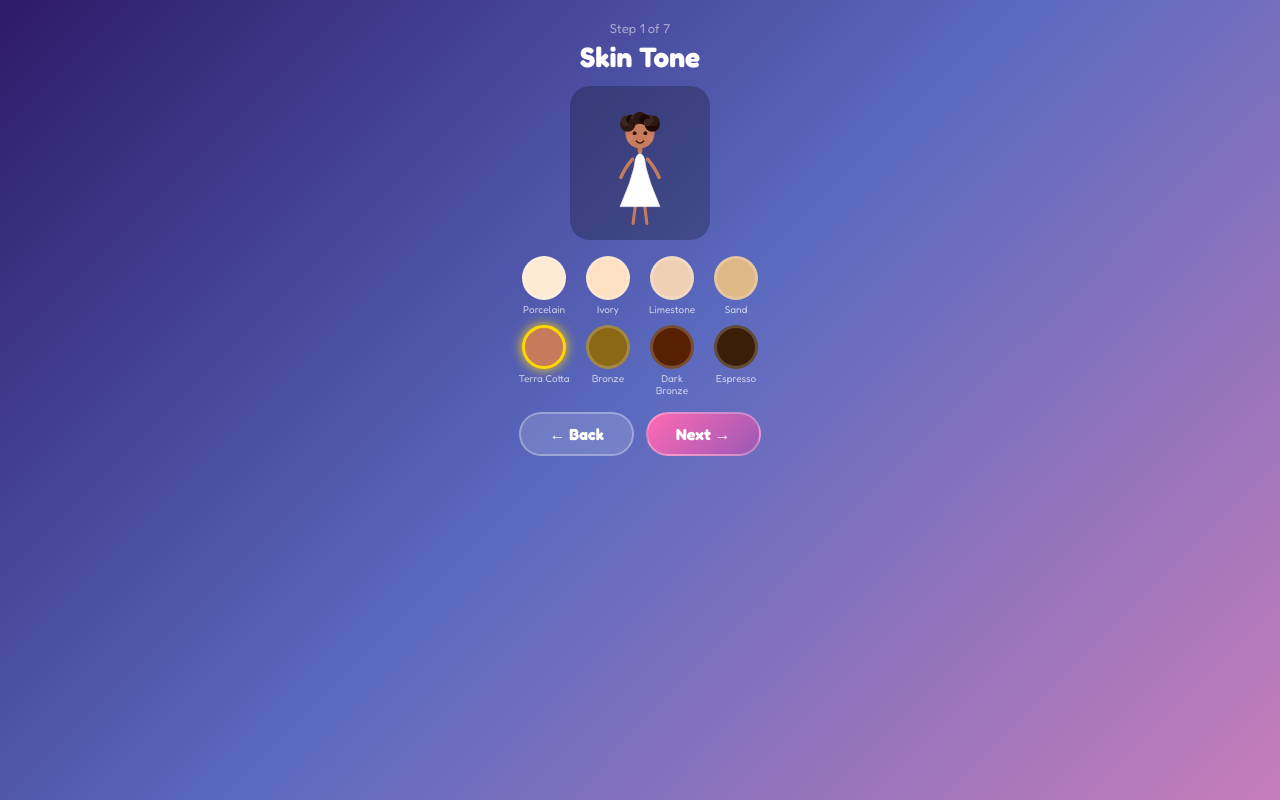
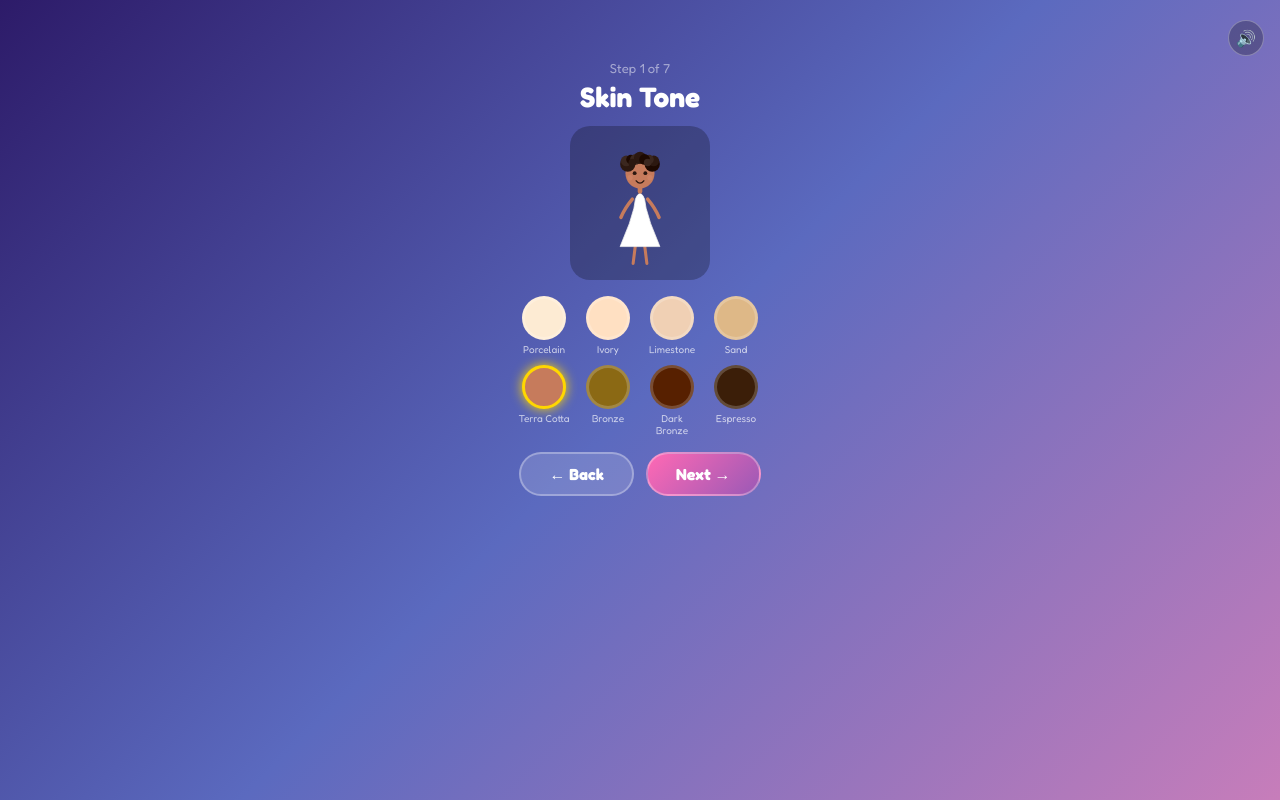
Before and after one commit to mfonofm/kind-emojis-battle, a React (Vite) app: page / in a window 1280 px wide. Both pictures are taken after a click on the button "2 Players 🎮". Built offline with nearby package versions, Linux system fonts and the light colour scheme.

Commit message:
add mute to character selection screen and update title font size

```diff
--- a/src/App.jsx
+++ b/src/App.jsx
@@ -356,7 +356,13 @@ const NAME_SECOND = [
   "Donut",
 ];
 
-function CharacterCreator({ onDone, onBack, playerNum = 1 }) {
+function CharacterCreator({
+  onDone,
+  onBack,
+  playerNum = 1,
+  soundMuted,
+  toggleMute,
+}) {
   const [config, setConfig] = useState({ ...DEFAULT_CONFIG });
   const [step, setStep] = useState(0);
   const [nameInput, setNameInput] = useState("");
@@ -442,6 +448,28 @@ function CharacterCreator({ onDone, onBack, playerNum = 1 }) {
     >
       <link href={FONT_LINK} rel="stylesheet" />
       <style>{GLOBAL_STYLES}</style>
+      {toggleMute && (
+        <div style={{ alignSelf: "flex-end", marginBottom: 4 }}>
+          <button
+            onClick={toggleMute}
+            style={{
+              width: 36,
+              height: 36,
+              borderRadius: "50%",
+              border: "1px solid rgba(255,255,255,0.3)",
+              background: "rgba(0,0,0,0.25)",
+              color: "#fff",
+              fontSize: 16,
+              cursor: "pointer",
+              display: "flex",
+              alignItems: "center",
+              justifyContent: "center",
+            }}
+          >
+            {soundMuted ? "🔇" : "🔊"}
+          </button>
+        </div>
+      )}
       <div
         style={{
           fontSize: 13,
@@ -766,7 +794,14 @@ function CharacterCreator({ onDone, onBack, playerNum = 1 }) {
   );
 }
 
-function CharSelectScreen({ playerNum, takenConfig, onSelect, onBack }) {
+function CharSelectScreen({
+  playerNum,
+  takenConfig,
+  onSelect,
+  onBack,
+  soundMuted,
+  toggleMute,
+}) {
   const [mode, setMode] = useState("choose");
   const [customChars, setCustomChars] = useState([]);
 
@@ -779,6 +814,8 @@ function CharSelectScreen({ playerNum, takenConfig, onSelect, onBack }) {
     return (
       <CharacterCreator
         playerNum={playerNum}
+        soundMuted={soundMuted}
+        toggleMute={toggleMute}
         onDone={(cfg) => {
           const newChar = {
             id: "custom_" + Date.now(),
@@ -1371,6 +1408,8 @@ export default function KindEmojisBattle() {
         playerNum={selectingPlayer}
         takenConfig={selectingPlayer === 2 ? p1Info?.config : null}
         onSelect={handleCharSelect}
+        soundMuted={soundMuted}
+        toggleMute={toggleMute}
         onBack={() => {
           playClick();
           if (selectingPlayer === 2) setSelectingPlayer(1);
@@ -1421,7 +1460,7 @@ export default function KindEmojisBattle() {
           </div>
           <div
             style={{
-              fontSize: "clamp(28px, 5vw, 48px)",
+              fontSize: "clamp(36px, 7vw, 64px)",
               fontWeight: 700,
               color: "#FFD700",
               fontFamily: "'Fredoka', sans-serif",
```
